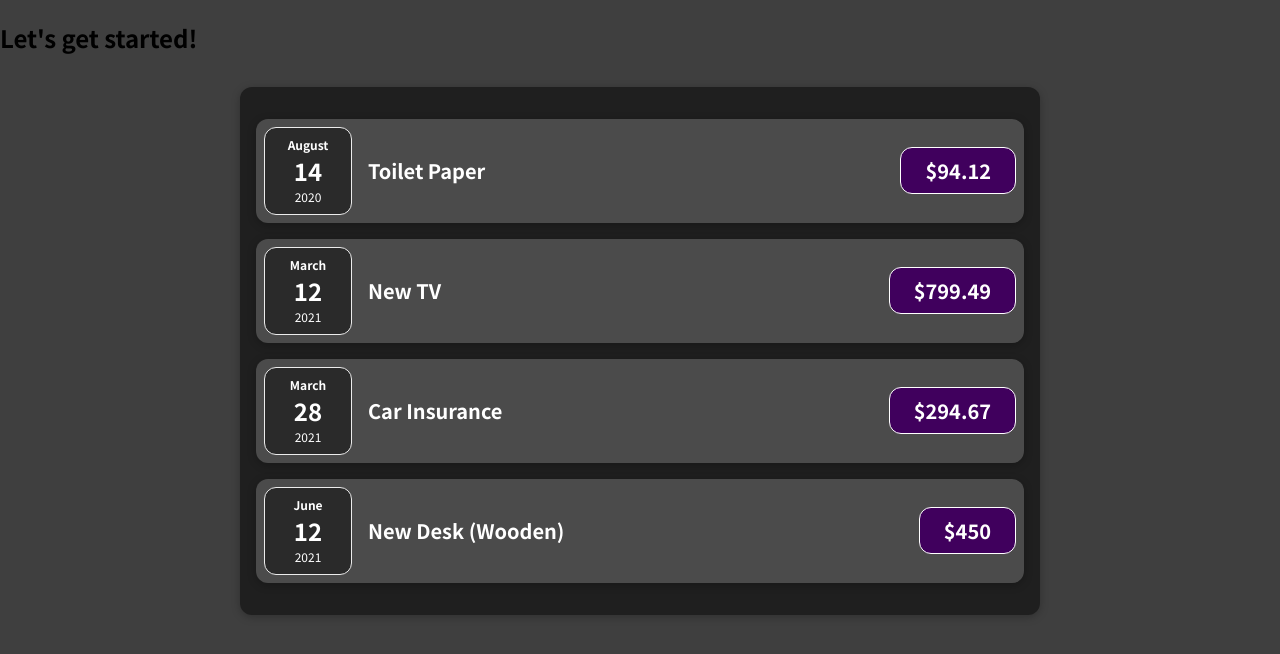
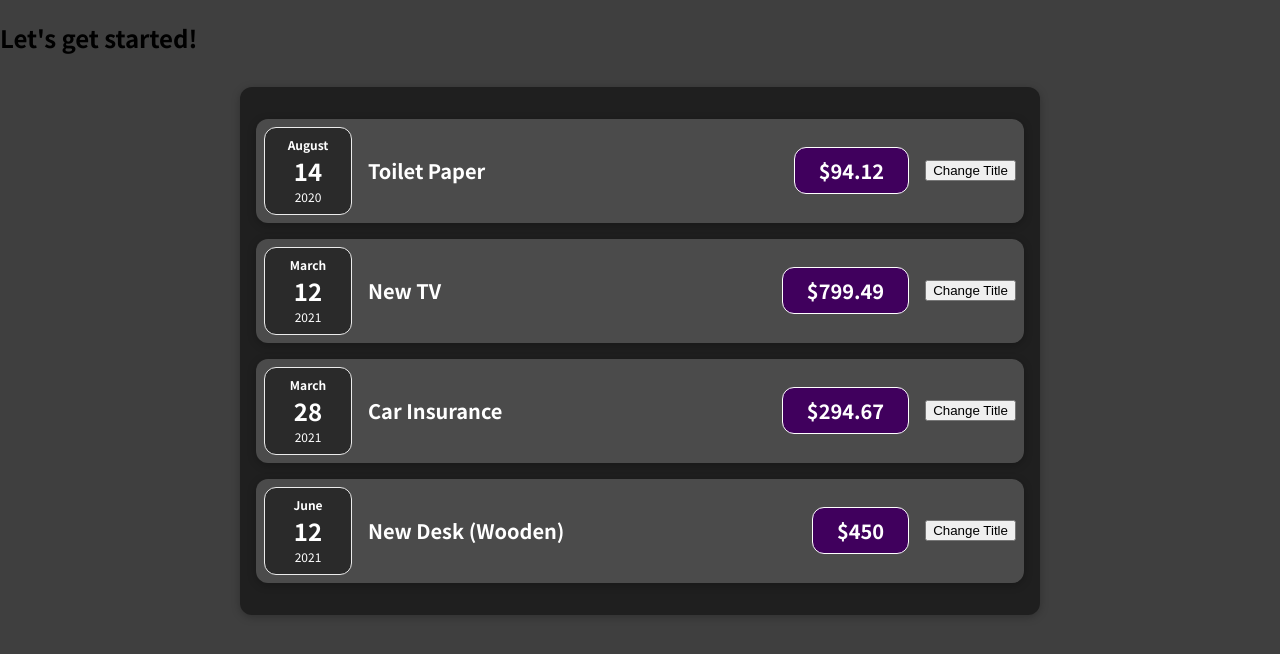
Before and after one commit to SpyrosVigkos/maximilian-react-course, a React (Create React App) app in the folder state-events/: page / in a window 1280 px wide. Shown: the top 654 px of the page. Built offline with nearby package versions, Linux system fonts and the light colour scheme.

Commit message:
usestate init

```diff
--- a/state-events/src/components/Expenses/ExpenseItem.js
+++ b/state-events/src/components/Expenses/ExpenseItem.js
@@ -1,14 +1,21 @@
+import React, { useState } from "react";
 import ExpenseDate from "./ExpenseDate";
 import Card from "../UI/Card";
 import "./ExpenseItem.css";
 
 const ExpenseItem = (props) => {
+  const [title, setTitle] = useState(props.title);
+
+  const clickHanlder = () => {
+    setTitle("Updated!");
+  };
   return (
     <Card className="expense-item">
       <ExpenseDate date={props.date} />
       <div className="expense-item__description">
-        <h2>{props.title}</h2>
+        <h2>{title}</h2>
         <div className="expense-item__price">${props.amount}</div>
+        <button onClick={clickHanlder}>Change Title</button>
       </div>
     </Card>
   );
```
Also changed, not shown: 1 other file (tests, documents, lock files or other folders).
